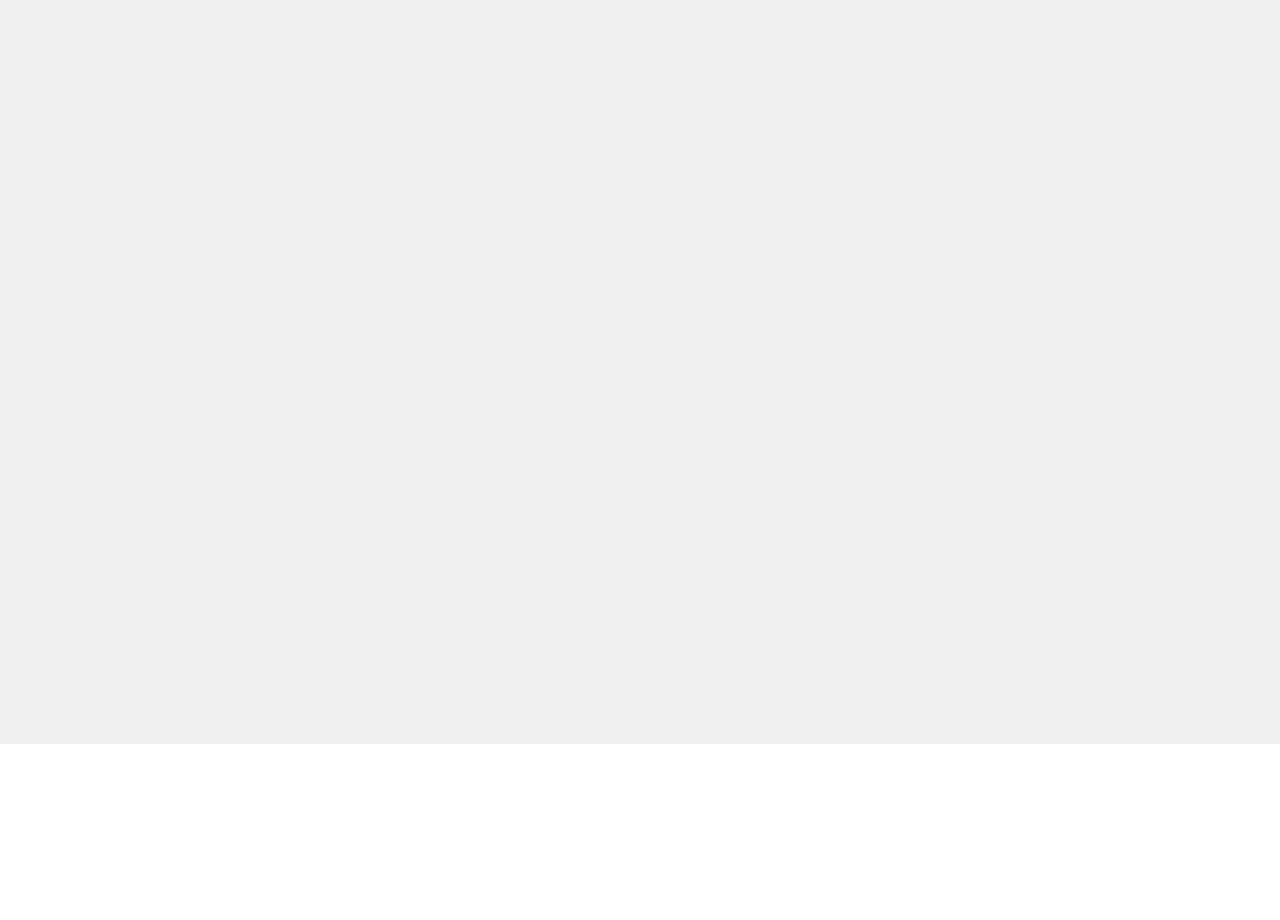
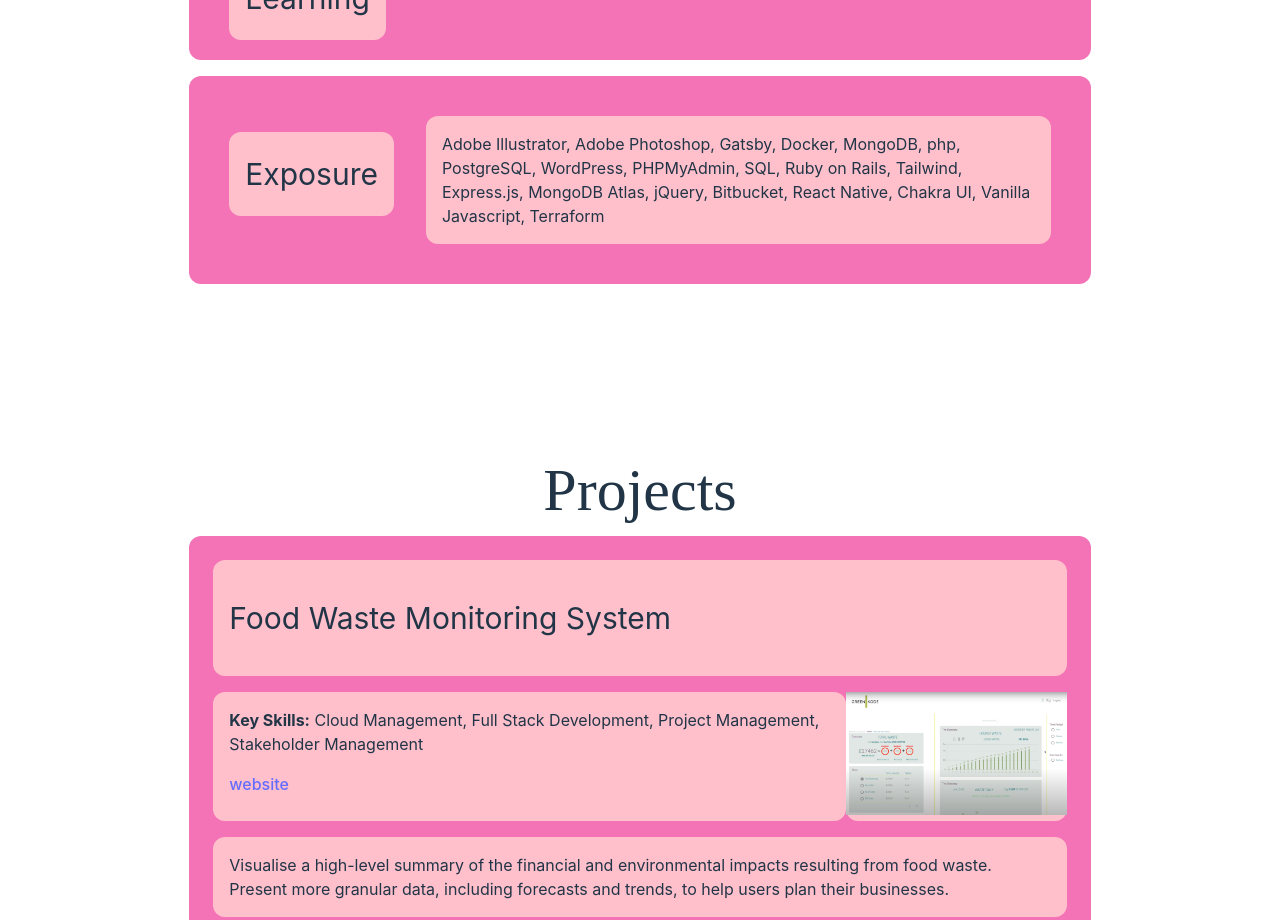
Before and after one commit to environmentallyconsciouscoder/personal-website, a React (Vite) app: page / in a window 1280 px wide. Shown: the part 11080-12000 px from the top of the page. Before the commit the page ends 11824 px from the top, so only its background shows below. Built offline with nearby package versions, Linux system fonts and the light colour scheme.

Commit message:
feat: add more components

```diff
--- a/src/App.tsx
+++ b/src/App.tsx
@@ -2,13 +2,14 @@ import {createRef, useState} from 'react';
 import Header from './components/header';
 import Menu from './components/menu';
 import Card from './components/card';
-import { aboutMe, careerJourneys, interests, menuItems, skills, standOutFacts, values } from './data';
+import { aboutMe, aspirations, careerJourneys, interests, menuItems, projects, skills, standOutFacts, technologies, values } from './data';
 import List from './components/list';
 import Chart from './components/chart';
 import TextBox from './components/text_box';
-import SubheadingBox from './components/subheading_box';
+import Box from './components/box';
 import { styled } from 'styled-components';
 import { FaArrowDown } from "react-icons/fa";
+import ImageComponent from './components/image';
 
 const MenuWrapper = styled.div`
   display: flex;
@@ -226,44 +227,85 @@ function App() {
         >
           <Header title="Click to read about my skill:" type="header" />
           <Chart setSkillIndex={onHandleSkillsIndex} />
-          <TextBox>
-            <div style={{ width: '30%'}}>
-            <SubheadingBox>
+          <TextBox flexDirection="row">
+            <div style={{ width: '50%', margin: '1rem'}}>
+              <Box>
                 <Header title={selectedSkillLabel} type="subheader" />
-            </SubheadingBox>
-            <div>
+              </Box>
+            <div style={{ margin: '1rem'}}>
               {selectedExperience}
             </div>
             </div>
           </TextBox>
       </Section>
 
-        <div
-          style={{
-            height: '80vh',
-            width: "100vw",
-            backgroundColor: '#f0f0f0',
-            display: 'flex',
-            alignItems: 'center',
-            justifyContent: 'center'
-          }}
+      <Section ref={fourthDivRef}>
+        <Header title="My Technical Stack" type="header" />
+        {technologies.map((data) => (
+          <div style={{marginBottom: '1rem', display: "flex", justifyContent: "center", width: '100%'}}>
+            <TextBox flexDirection="row">
+              <div style={{ margin: '1rem', height: '5rem'}}>
+                <Box>
+                    <Header title={data.title} type="subheader" />
+                </Box>
+              </div>
+              <div style={{ margin: '1rem'}}>
+                <Box>
+                  <div style={{padding: "1rem"}}>
+                    {data.technologies.join(', ')}
+                  </div>
+                </Box>
+              </div>
+            </TextBox>
+          </div>
+        ))}
+      </Section>
+
+      <Section
         ref={fifthDivRef}
       >
+        <Header title="Projects" type="header" />
+              {projects.map((data) => (
+                <div style={{display: "flex", justifyContent: "center", marginTop: "1rem", width: "100%"}}>
+                  <TextBox>
+                  <Box>
+                      <Header title={data.name} type="subheader" />
+                  </Box>
+                  <div style={{display: "flex", justifyContent: "space-between", margin: "1rem 0"}}>
+                    <Box>
+                      <div style={{padding: '1rem'}}><b>Key Skills:</b> {data.skills.join(', ')}</div>
+                      <div style={{padding: '0 0 1rem 1rem'}}>
+                        <a href={data.link} target="_blank" rel="noopener noreferrer">website</a>
                       </div>
+                    </Box>
+                    <Box>
+                      <ImageComponent image={data.image}></ImageComponent>
+                    </Box>
+                  </div>
+                  <div>
+                    <Box>
+                      <div style={{padding: '1rem'}}>{data.description}</div>
+                    </Box>
+                  </div>
+                </TextBox>
+                </div>
+              ))}
+      </Section>
 
-        <div
-          style={{
-            height: '80vh',
-            width: "100vw",
-            backgroundColor: '#f0f0f0',
-            display: 'flex',
-            alignItems: 'center',
-            justifyContent: 'center'
-          }}
+      <Section
         ref={sixthDivRef}
       >
+        <Header title="Aspirations" type="header" />
+        <div style={{marginTop:'1rem', display: "flex", justifyContent: "center"}}>
+          <TextBox>
+            <Box>
+              <div style={{padding: '1rem'}}>
+                {aspirations}
               </div>
-
+            </Box>
+          </TextBox>
+        </div>
+      </Section>
 
     </>
   );
```
Lines whose indentation alone changed are shown as unchanged.
